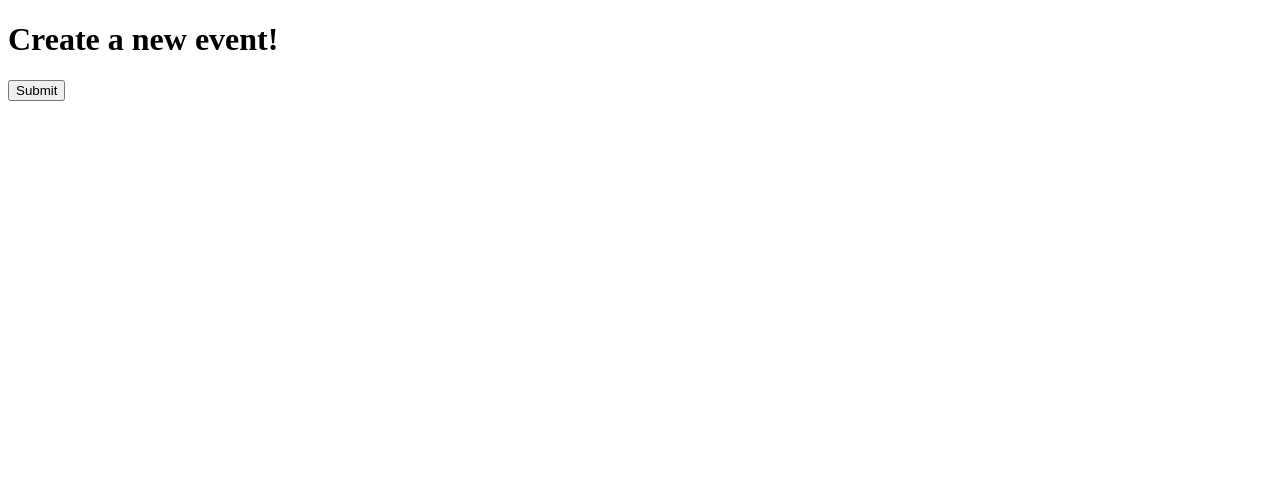
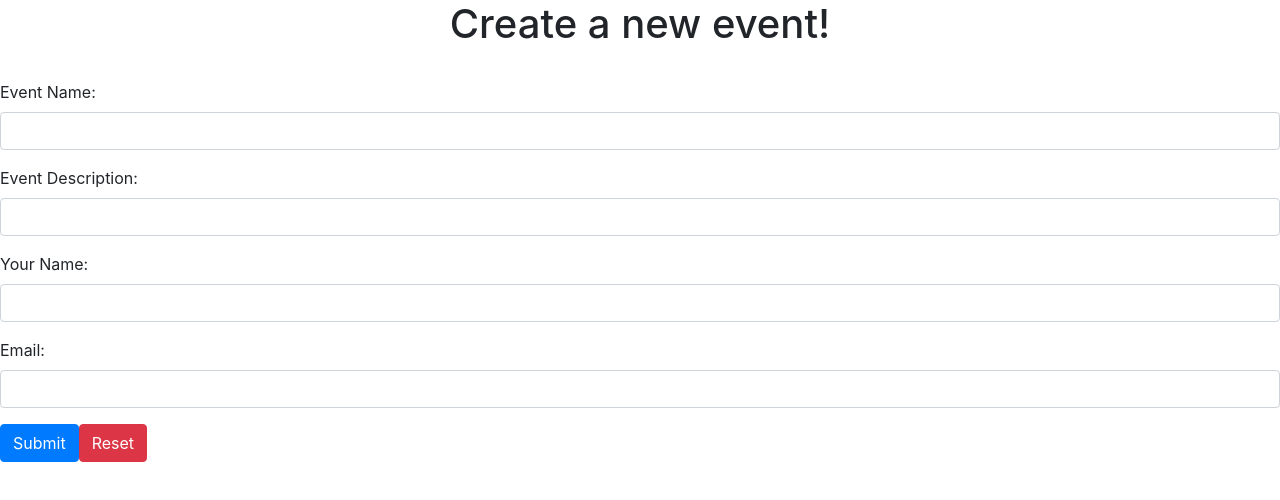
Before and after one commit to alan850627/schedule-us, a Vue app: page /#/new-event in a window 1280 px wide. Shown: the top 500 px of the page. Built offline with nearby package versions, Linux system fonts and the light colour scheme; what vuefire would draw is missing.

Commit message:
Added for to event page

```diff
--- a/src/App.vue
+++ b/src/App.vue
@@ -5,6 +5,8 @@
 </template>
 
 <script>
+import 'bootstrap/dist/css/bootstrap.css'
+import 'bootstrap-vue/dist/bootstrap-vue.css'
 export default {
   name: 'App'
 }
--- a/src/components/NewEvent.vue
+++ b/src/components/NewEvent.vue
@@ -1,12 +1,104 @@
+<!--<template>
+  <div class="new-event">
+    <h1>Create a new event!</h1>
+    <form action="/action_page.php">
+      Your Name:<br>
+  <input type="text" name="firstname" value="">
+</form>
+    <br>
+    <h2>Add Participants</h2>
+    <button v-on:click="submit()">Submit</button>
+  </div>
+</template>
+-->
+
 <template>
   <div class="new-event">
-    <h1>Create a new event!</h1>
-    <button v-on:click="submit()">Submit</button>
+    <h1 style = "text-align:center;"> Create a new event!</h1>
+    <br>
+    <b-form @submit="onSubmit" @reset="onReset" v-if="true">
+      <b-form-group id="exampleInputGroup1"
+                    label="Event Name:"
+                    label-for="exampleInput1">
+        <b-form-input id="exampleInput1"
+                      type="email"
+                      v-model="form.eventname"
+                      required>
+        </b-form-input>
+      </b-form-group>
+       <b-form-group id="exampleInputGroup2"
+                    label="Event Description:"
+                    label-for="exampleInput2">
+        <b-form-input id="exampleInput2"
+                      type="email"
+                      v-model="form.descrip"
+                      required>
+        </b-form-input>
+      </b-form-group>
+      <b-form-group id="exampleInputGroup3"
+                    label="Your Name:"
+                    label-for="exampleInput3">
+        <b-form-input id="exampleInput3"
+                      type="text"
+                      v-model="form.name"
+                      required>
+        </b-form-input>
+      </b-form-group>
+       <b-form-group id="exampleInputGroup4"
+                    label="Email:"
+                    label-for="exampleInput4">
+        <b-form-input id="exampleInput4"
+                      type="text"
+                      v-model="form.email"
+                      required>
+        </b-form-input>
+      </b-form-group>
+
+
+      <b-button type="submit" variant="primary">Submit</b-button>
+      <b-button type="reset" variant="danger">Reset</b-button>
+    </b-form>
   </div>
 </template>
 
 <script>
-import db from '../firebaseInit'
+import db from '../firebaseInit';
+import 'bootstrap/dist/css/bootstrap.css'
+import 'bootstrap-vue/dist/bootstrap-vue.css'
+export default {
+  data () {
+    return {
+      form: {
+        eventname: '',
+        descrip: null,
+        email: '',
+        checked: []
+      },
+      show: true
+    }
+  },
+  methods: {
+    onSubmit (evt) {
+      evt.preventDefault()
+      alert(JSON.stringify(this.form))
+    },
+    onReset (evt) {
+      evt.preventDefault()
+      /* Reset our form values */
+      this.form.email = ''
+      this.form.name = ''
+      this.form.checked = []
+      /* Trick to reset/clear native browser form validation state */
+      this.show = false
+      this.$nextTick(() => { this.show = true })
+    }
+  }
+}
+</script>
+
+<!-- b-form-1.vue -->
+<!--
+<script>
 
 export default {
   name: 'NewEvent',
@@ -31,6 +123,10 @@ export default {
         time: Date.now()
       }
       db.collection('events').doc().set(event)
+    },
+
+    submit2: function () {
+
     }
   },
 
@@ -38,7 +134,7 @@ export default {
   }
 }
 </script>
-
+-->
 <!-- Add "scoped" attribute to limit CSS to this component only -->
 <style scoped>
 
```
Also changed, not shown: 1 other file (tests, documents, lock files or other folders).
